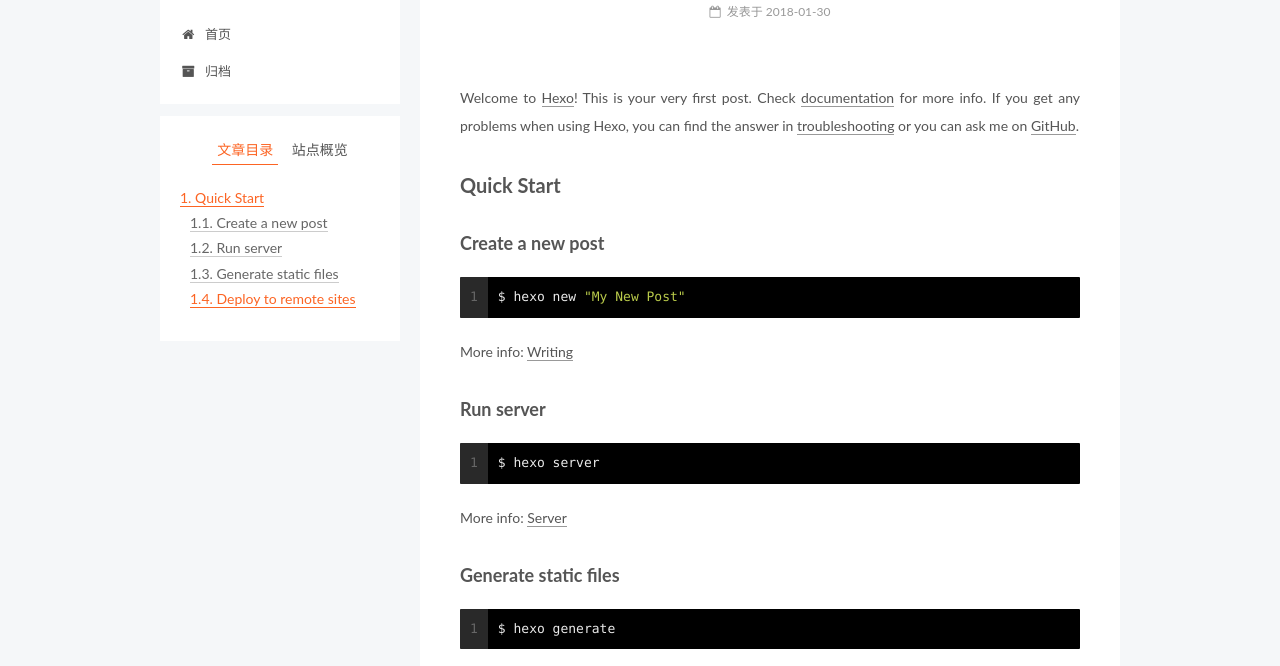
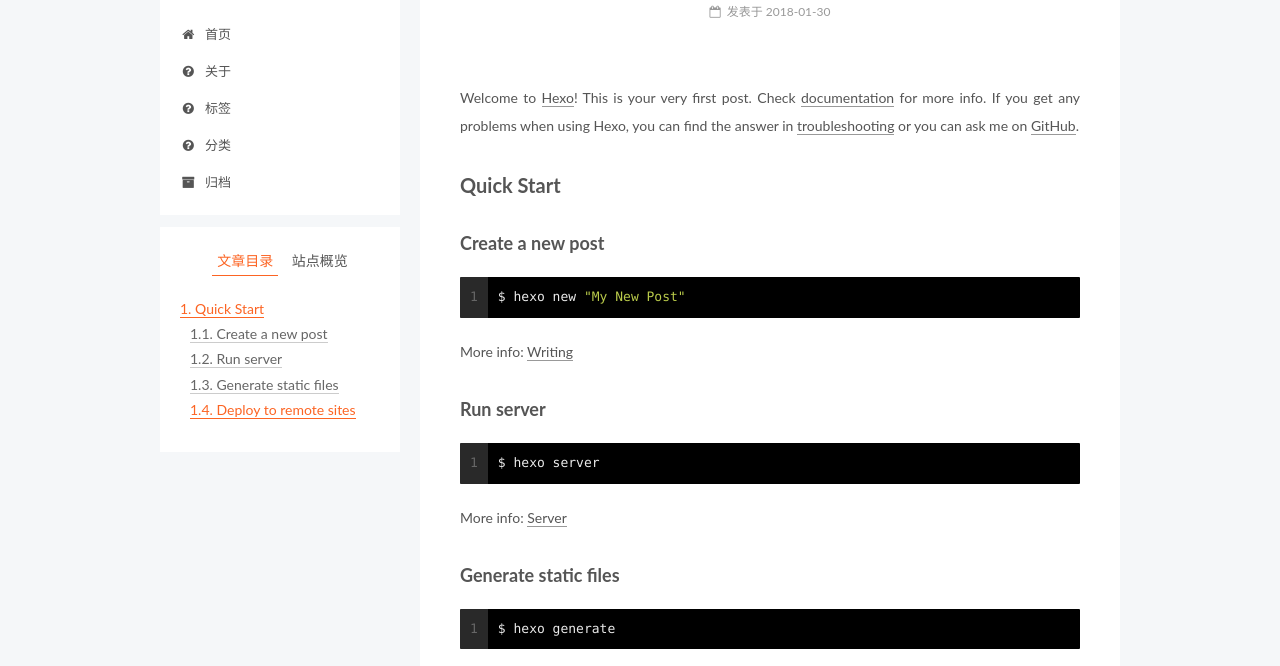
Before and after one commit to limingoo/limingoo.git.io, a plain HTML site: page 2018/01/30/hello-world/index.html in a window 1280 px wide. Shown: the part 119-785 px from the top of the page. Drawn offline with Linux system fonts and the light colour scheme; some packages are replaced by stand-ins of ours; a script that the page names is missing.

Commit message:
Site updated: 2018-01-30 13:43:45

```diff
--- a/2018/01/30/hello-world/index.html
+++ b/2018/01/30/hello-world/index.html
@@ -188,6 +188,36 @@
               <i class="menu-item-icon fa fa-fw fa-home"></i> <br />
 
             首页
+          </a>
+        </li>
+
+
+        <li class="menu-item menu-item-about">
+          <a href="/about" rel="section">
+
+              <i class="menu-item-icon fa fa-fw fa-question-circle"></i> <br />
+
+            关于
+          </a>
+        </li>
+
+
+        <li class="menu-item menu-item-tags">
+          <a href="/tags" rel="section">
+
+              <i class="menu-item-icon fa fa-fw fa-question-circle"></i> <br />
+
+            标签
+          </a>
+        </li>
+
+
+        <li class="menu-item menu-item-categories">
+          <a href="/categories" rel="section">
+
+              <i class="menu-item-icon fa fa-fw fa-question-circle"></i> <br />
+
+            分类
           </a>
         </li>
 
--- a/css/main.css
+++ b/css/main.css
@@ -1823,7 +1823,7 @@ pre .javascript .function {
   width: 4px;
   height: 4px;
   border-radius: 50%;
-  background: #8a52d7;
+  background: #58fffc;
 }
 .links-of-blogroll {
   font-size: 13px;
```
Also changed, not shown: archives/2018/01/index.html (+30 -0 lines), archives/2018/index.html (+30 -0 lines), archives/index.html (+30 -0 lines), index.html (+30 -0 lines).
